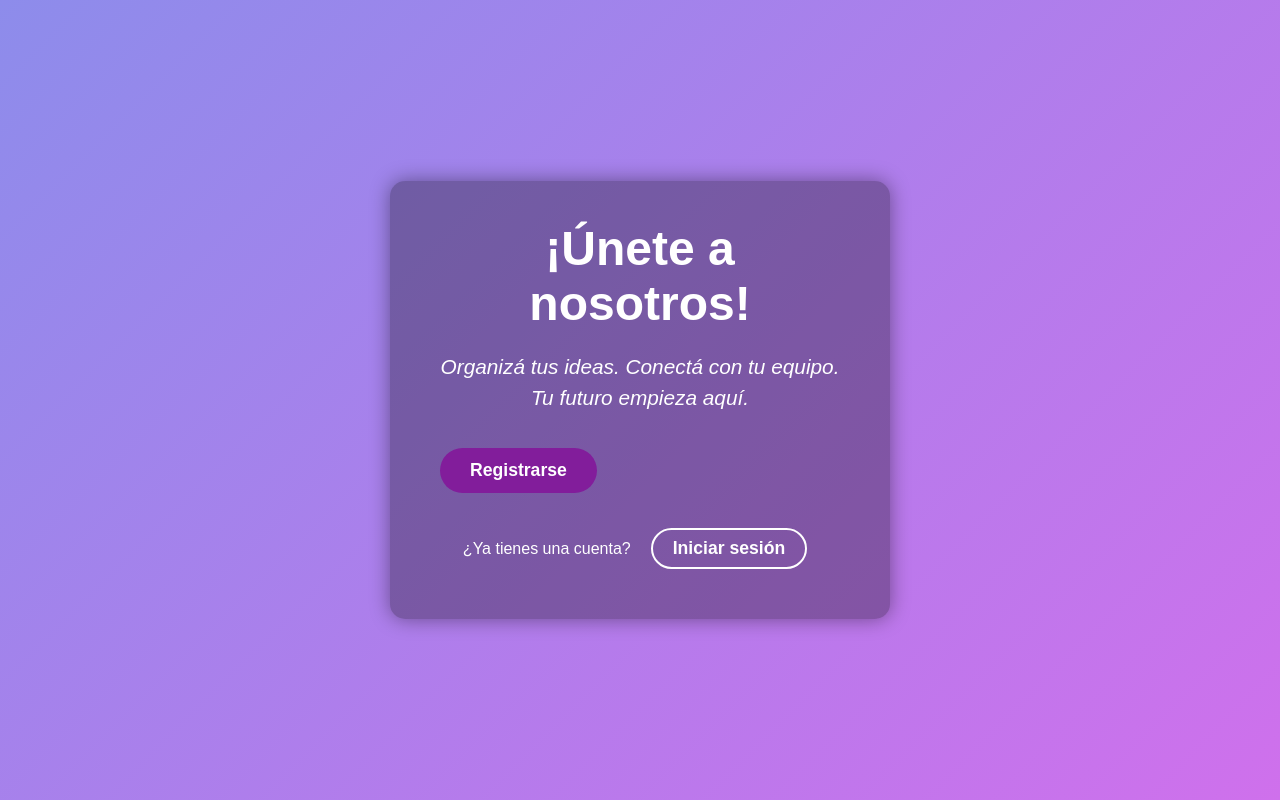
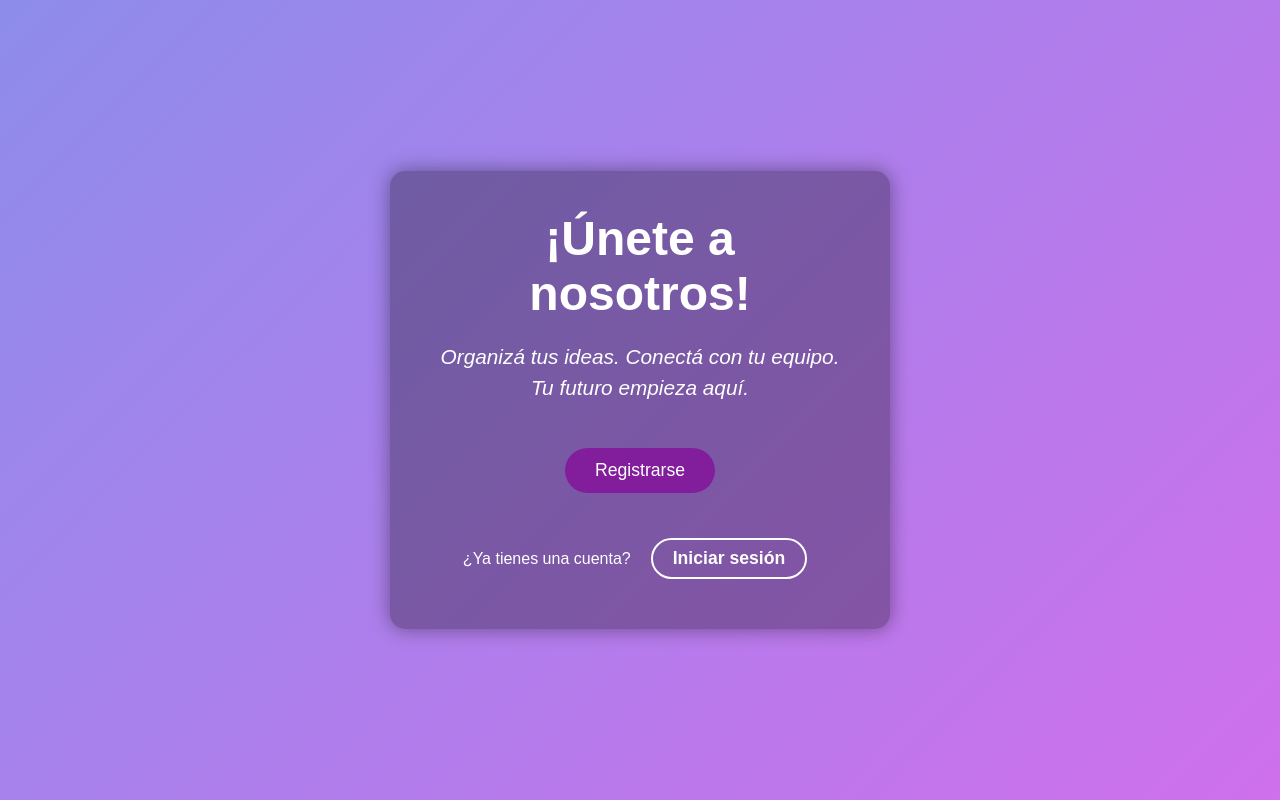
Before and after one commit to Florvp11/SLACK_FRONTEND_UTN, a React (Vite) app: page / in a window 1280 px wide. Built offline with nearby package versions, Linux system fonts and the light colour scheme.

Commit message:
centre reg btn main

```diff
--- a/src/Screens/MainScreen/MainScreen.jsx
+++ b/src/Screens/MainScreen/MainScreen.jsx
@@ -14,7 +14,7 @@ const MainScreen = () => {
                     Tu futuro empieza aquí.
                 </p>
                 <button
-                    className="btn btn-register"
+                    className=" btn-register"
                     onClick={() => navigate('/register')}
                 >
                     Registrarse
```
Also changed, not shown: src/Screens/MainScreen/MainScreen.css (line endings or trailing spaces).
